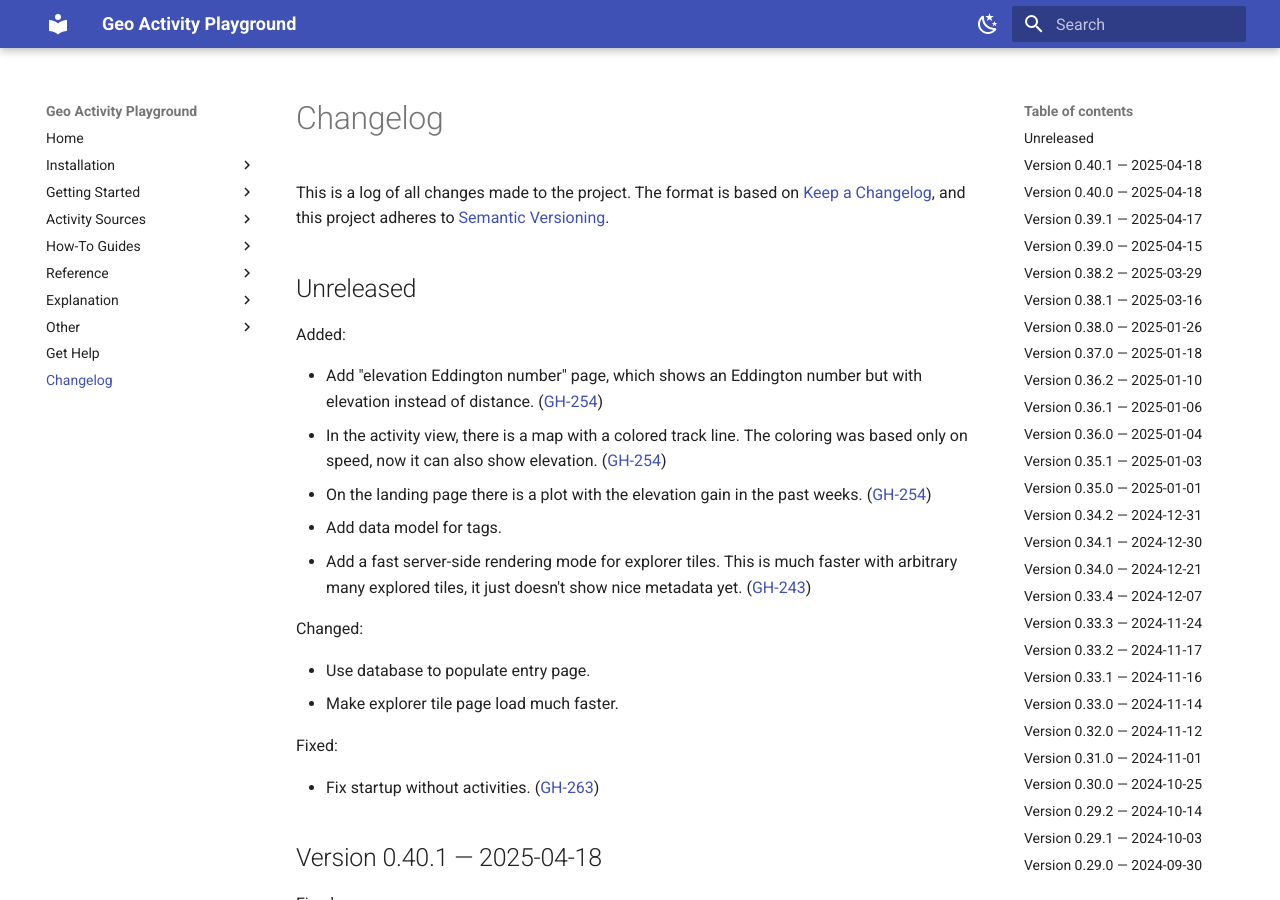
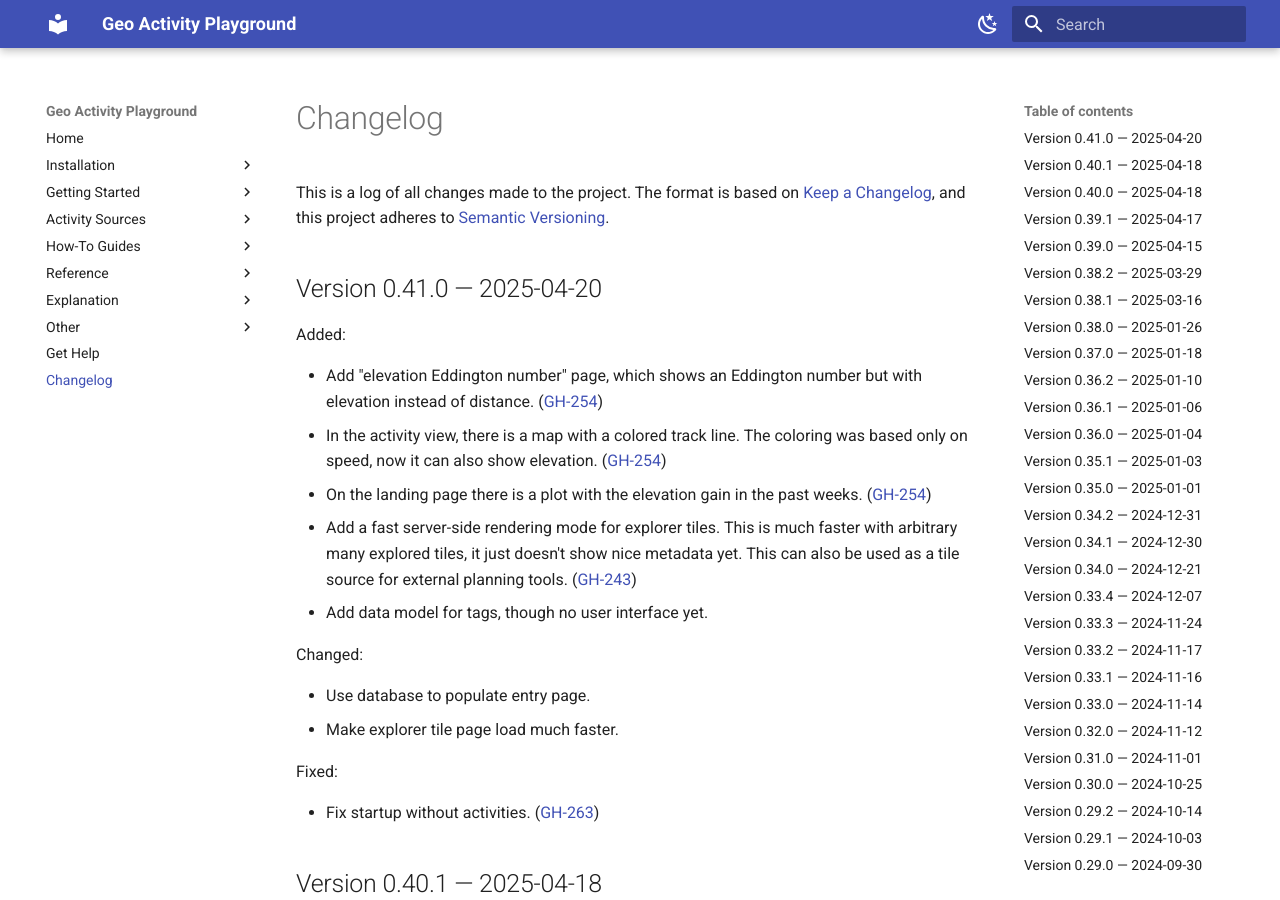
Before and after one commit to martin-ueding/geo-activity-playground, an MkDocs documentation site: the page built from docs/changelog.md, in a window 1280 px wide and 900 px high. Built offline with MkDocs 1.6.1 and Material for MkDocs 9.7.7, drawn with Linux system fonts in a browser that asks for light colours.

Commit message:
Changelog entry

```diff
--- a/docs/changelog.md
+++ b/docs/changelog.md
@@ -15,15 +15,15 @@ Types of changes
 ([GH-000](https://github.com/martin-ueding/geo-activity-playground/issues/000))
 -->
 
-## Unreleased
+## Version 0.41.0 — 2025-04-20
 
 Added:
 
 - Add "elevation Eddington number" page, which shows an Eddington number but with elevation instead of distance. ([GH-254](https://github.com/martin-ueding/geo-activity-playground/issues/254))
 - In the activity view, there is a map with a colored track line. The coloring was based only on speed, now it can also show elevation. ([GH-254](https://github.com/martin-ueding/geo-activity-playground/issues/254))
 - On the landing page there is a plot with the elevation gain in the past weeks. ([GH-254](https://github.com/martin-ueding/geo-activity-playground/issues/254))
-- Add data model for tags.
-- Add a fast server-side rendering mode for explorer tiles. This is much faster with arbitrary many explored tiles, it just doesn't show nice metadata yet. ([GH-243](https://github.com/martin-ueding/geo-activity-playground/issues/243))
+- Add a fast server-side rendering mode for explorer tiles. This is much faster with arbitrary many explored tiles, it just doesn't show nice metadata yet. This can also be used as a tile source for external planning tools. ([GH-243](https://github.com/martin-ueding/geo-activity-playground/issues/243))
+- Add data model for tags, though no user interface yet.
 
 Changed:
 
```
